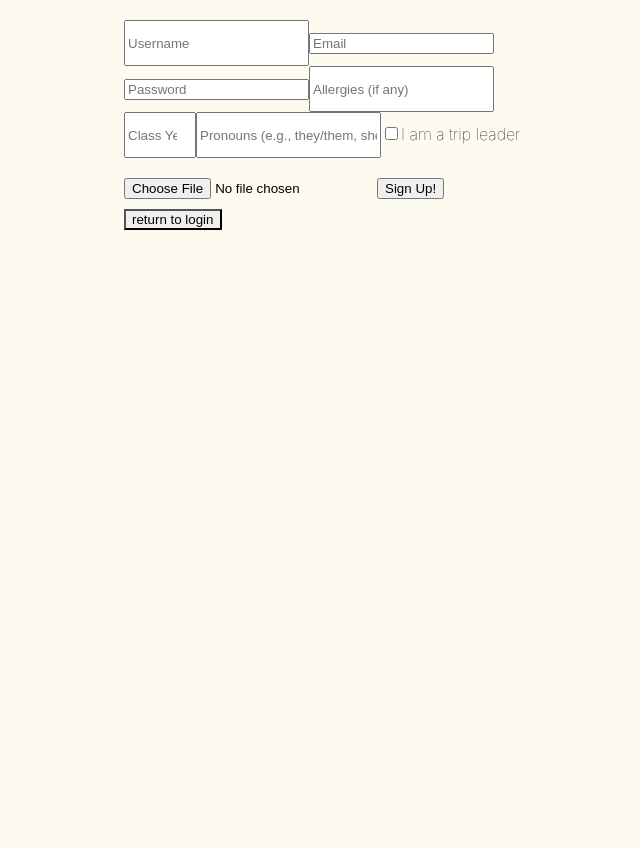
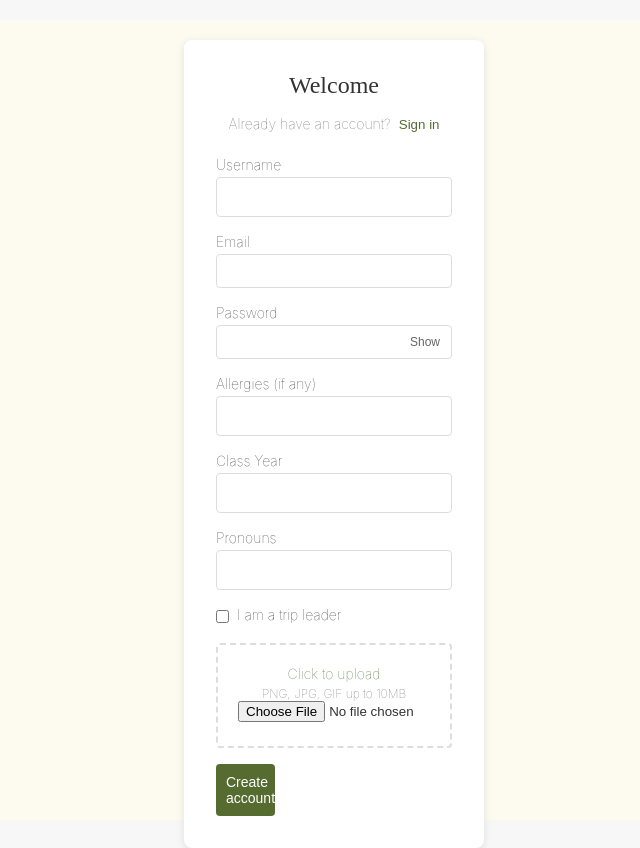
Before and after one commit to Arizbethrojas/TrailheadFrontend, a React (Create React App) app: page /sign-up in a window 1280 px wide. Shown: the whole page, without its empty margins (332-972 px from the left). Before the commit the page ends 800 px from the top, so only its background shows below. Built offline with nearby package versions, Linux system fonts and the light colour scheme.

Commit message:
refined frontend singup

```diff
--- a/src/screens/SignUp.js
+++ b/src/screens/SignUp.js
@@ -1,155 +1,115 @@
-import React, { useState } from "react";
-import { useNavigate } from "react-router-dom";
-import axios from "axios";
+import React, { useState } from 'react';
+import { useNavigate } from 'react-router-dom';
+import '../styles/SignUp.css';
 
-const SignUpIndividual = ({ onSignUp, setAuthToken }) => {
-  const [isSignUp, setIsSignUp] = useState(true);
-  const [formData, setFormData] = useState({
+const SignUp = () => {
+  const navigate = useNavigate();
+  const [showPw, setShowPw] = useState(false);
+  const [data, setData] = useState({
     username: "",
     email: "",
     password: "",
     allergies: "",
     classYear: "",
     pronouns: "",
-    tripLeader: false,
+    isLeader: false,
   });
-  const [profilePicture, setProfilePicture] = useState(null);
+  const [pfp, setPfp] = useState(null);
   const [error, setError] = useState('');
-  const navigate = useNavigate();
 
-  const handleChange = async (event) => {
-    event.preventDefault();
-    const { name, value, type, checked } = event.target;
-    setFormData({
-      ...formData,
+  const handleChange = (e) => {
+    const { name, value, type, checked } = e.target;
+    setData({
+      ...data,
       [name]: type === "checkbox" ? checked : value,
     });
   };
 
-  const handlePfp = (event) => {
-    setProfilePicture(event.target.files[0]);
+  const handleFile = (e) => {
+    setPfp(e.target.files[0]);
   };
 
-  const handleSubmit = async (event) => {
-    event.preventDefault();
-    const signUpData = new FormData();
-    signUpData.append("username", formData.username);
-    signUpData.append("email", formData.email);
-    signUpData.append("password", formData.password);
-    signUpData.append("allergies", formData.allergies);
-    signUpData.append("class_year", formData.classYear);
-    signUpData.append("pronouns", formData.pronouns);
-    signUpData.append("trip_leader", formData.tripLeader);
-    if (profilePicture) {
-        signUpData.append("profile_picture", profilePicture);
-    }
-    if (isSignUp) {
-        try {
-        const response = await axios.post("http://127.0.0.1:8000/api/register/", signUpData, {
-            headers: {
-                "Content-Type": "multipart/form-data",
-              },
-        });
-        const { access, refresh } = response.data;
-        setAuthToken(access);
-        console.log("Signup successful!");
-        onSignUp();
-        navigate("/trips");
-        } catch (err) {
-        console.error("Signup failed:", err.response ? err.response.data : err.message);
-        setError("FAIL FAIL BIG FAIL");
-        }
-    }
-  };
-
-  const handleBackToLogin = () => {
-    navigate("/login");
+  const handleSubmit = async (e) => {
+    e.preventDefault();
   };
 
   return (
-    <div style={{ padding: '20px', maxWidth: '400px', margin: 'auto' }}>
+    <div className="form-container">
+      <h1>Welcome</h1>
+      <p className="sign-in-text">
+        Already have an account?{' '}
+        <button onClick={() => navigate('/login')}>Sign in</button>
+      </p>
+
       <form onSubmit={handleSubmit}>
-        <input
-          type="text"
-          name="username"
-          placeholder="Username"
-          value={formData.username}
-          onChange={handleChange}
-          required
-        />
-        <input
-          type="email"
-          name="email"
-          placeholder="Email"
-          value={formData.email}
-          onChange={handleChange}
-          required
-        />
-        <input
-          type="password"
-          name="password"
-          placeholder="Password"
-          value={formData.password}
-          onChange={handleChange}
-          required
-        />
-        <input
-          type="text"
-          name="allergies"
-          placeholder="Allergies (if any)"
-          value={formData.allergies}
-          onChange={handleChange}
-        />
-        <input
-          type="number"
-          name="classYear"
-          placeholder="Class Year (4-digit)"
-          value={formData.classYear}
-          onChange={handleChange}
-          required
-          min="1900"
-          max="2100"
-        />
-        <input
-          type="text"
-          name="pronouns"
-          placeholder="Pronouns (e.g., they/them, she/her)"
-          value={formData.pronouns}
-          onChange={handleChange}
-        />
+        {[
+          { name: 'username', label: 'Username', type: 'text' },
+          { name: 'email', label: 'Email', type: 'email' },
+          { name: 'password', label: 'Password', type: showPw ? 'text' : 'password' },
+          { name: 'allergies', label: 'Allergies (if any)', type: 'text', required: false },
+          { name: 'classYear', label: 'Class Year', type: 'number' },
+          { name: 'pronouns', label: 'Pronouns', type: 'text', required: false }
+        ].map((field) => (
+          <div key={field.name} className="form-group">
+            <label htmlFor={field.name}>{field.label}</label>
+            <div className="input-wrapper">
+              <input
+                id={field.name}
+                name={field.name}
+                type={field.type}
+                required={field.required !== false}
+                value={data[field.name]}
+                onChange={handleChange}
+              />
+              {field.name === 'password' && (
+                <button
+                  type="button"
+                  onClick={() => setShowPw(!showPw)}
+                  className="password-toggle"
+                >
+                  {showPw ? 'Hide' : 'Show'}
+                </button>
+              )}
+            </div>
+          </div>
+        ))}
 
-        <label>
+        <div className="checkbox-group">
           <input
+            id="isLeader"
+            name="isLeader"
             type="checkbox"
-            name="tripLeader"
-            checked={formData.tripLeader}
+            checked={data.isLeader}
             onChange={handleChange}
           />
-          I am a trip leader
-        </label>
+          <label htmlFor="isLeader">I am a trip leader</label>
+        </div>
 
-        <input
-          type="file"
-          name="profilePicture"
-          accept="image/*"
-          onChange={handlePfp}
-        />
+        <div className="file-upload">
+          <label htmlFor="pfp">
+            <span>Click to upload</span>
+            <p>PNG, JPG, GIF up to 10MB</p>
+            <input
+              id="pfp"
+              name="pfp"
+              type="file"
+              className="hidden"
+              accept="image/*"
+              onChange={handleFile}
+            />
+          </label>
+        </div>
 
-        {error && <p style={{ color: "red" }}>{error}</p>}
+        {error && (
+          <div className="error-message">
+            <p>{error}</p>
+          </div>
+        )}
 
-        <button type="submit" style={{ marginTop: '20px' }}>
-            Sign Up!
-        </button>
-        <button
-          type="button"
-          onClick={handleBackToLogin}
-          style={{ marginTop: '10px', backgroundColor: '#f0f0f0' }}
-        >
-          return to login
-        </button>
+        <button type="submit">Create account</button>
       </form>
     </div>
   );
 };
 
-export default SignUpIndividual;
+export default SignUp;
--- /dev/null
+++ b/src/styles/SignUp.css
@@ -0,0 +1,171 @@
+/* Reset and base styles */
+* {
+    box-sizing: border-box;
+    margin: 0;
+    padding: 0;
+  }
+
+  body {
+    font-family: -apple-system, BlinkMacSystemFont, 'Segoe UI', Roboto, Arial, sans-serif;
+    background-color: #f7f7f7;
+    min-height: 100vh;
+    display: flex;
+    align-items: flex-start;
+    justify-content: flex-start; /* Changed to align form to the left */
+    padding: 20px;
+  }
+
+  /* Form container */
+  .form-container {
+    background: white;
+    padding: 32px;
+    border-radius: 8px;
+    box-shadow: 0 2px 8px rgba(0, 0, 0, 0.1);
+    width: 100%;
+    max-width: 300px; /* Reduced from 400px */
+    margin-top: 20px;
+    margin-left: 20px; /* Added margin from the left edge */
+  }
+
+  /* Typography */
+  h1 {
+    font-size: 24px;
+    color: #333;
+    margin-bottom: 16px;
+    text-align: center;
+  }
+
+  .sign-in-text {
+    text-align: center;
+    margin-bottom: 24px;
+    font-size: 14px;
+    color: #666;
+  }
+
+  .sign-in-text button {
+    background: none;
+    border: none;
+    color: #556B2F;
+    font-weight: 500;
+    cursor: pointer;
+    padding: 0;
+    margin-left: 4px;
+  }
+
+  .sign-in-text button:hover {
+    color: #3c4d1f;
+  }
+
+  /* Form elements */
+  .form-group {
+    margin-bottom: 16px;
+  }
+
+  label {
+    display: block;
+    margin-bottom: 4px;
+    font-size: 14px;
+    color: #333;
+  }
+
+  .input-wrapper {
+    position: relative;
+  }
+
+  /* Input styles */
+  input[type="text"],
+  input[type="email"],
+  input[type="password"],
+  input[type="number"] {
+    width: 100%;
+    padding: 8px 12px;
+    border: 1px solid #ddd;
+    border-radius: 4px;
+    font-size: 14px;
+    transition: border-color 0.2s;
+  }
+
+  input:focus {
+    outline: none;
+    border-color: #556B2F;
+    box-shadow: 0 0 0 2px rgba(85, 107, 47, 0.1);
+  }
+
+  /* Password toggle button */
+  .password-toggle {
+    position: absolute;
+    right: 12px;
+    top: 50%;
+    transform: translateY(-50%);
+    background: none;
+    border: none;
+    color: #666;
+    font-size: 12px;
+    cursor: pointer;
+    padding: 0;
+  }
+
+  /* Checkbox styles */
+  .checkbox-group {
+    display: flex;
+    align-items: center;
+    margin: 16px 0;
+  }
+
+  .checkbox-group input[type="checkbox"] {
+    margin-right: 8px;
+  }
+
+  /* File upload styles */
+  .file-upload {
+    border: 2px dashed #ddd;
+    padding: 20px;
+    border-radius: 4px;
+    text-align: center;
+    cursor: pointer;
+    margin-bottom: 16px;
+  }
+
+  .file-upload:hover {
+    border-color: #556B2F;
+    background-color: rgba(85, 107, 47, 0.05);
+  }
+
+  .file-upload span {
+    display: block;
+    color: #556B2F;
+    font-size: 14px;
+    margin-bottom: 4px;
+  }
+
+  .file-upload p {
+    font-size: 12px;
+    color: #666;
+  }
+
+  /* Submit button */
+  button[type="submit"] {
+    width: 25%; /* Changed from 100% to 25% */
+    padding: 10px;
+    background-color: #556B2F;
+    color: white;
+    border: none;
+    border-radius: 4px;
+    font-size: 14px;
+    font-weight: 500;
+    cursor: pointer;
+    transition: background-color 0.2s;
+    display: block;
+    margin: 0; /* Changed from auto to 0 to align left */
+  }
+
+  button[type="submit"]:hover {
+    background-color: #3c4d1f;
+  }
+
+  /* File info text */
+  .file-info {
+    font-size: 12px;
+    color: #666;
+    margin-top: 8px;
+  }
```
